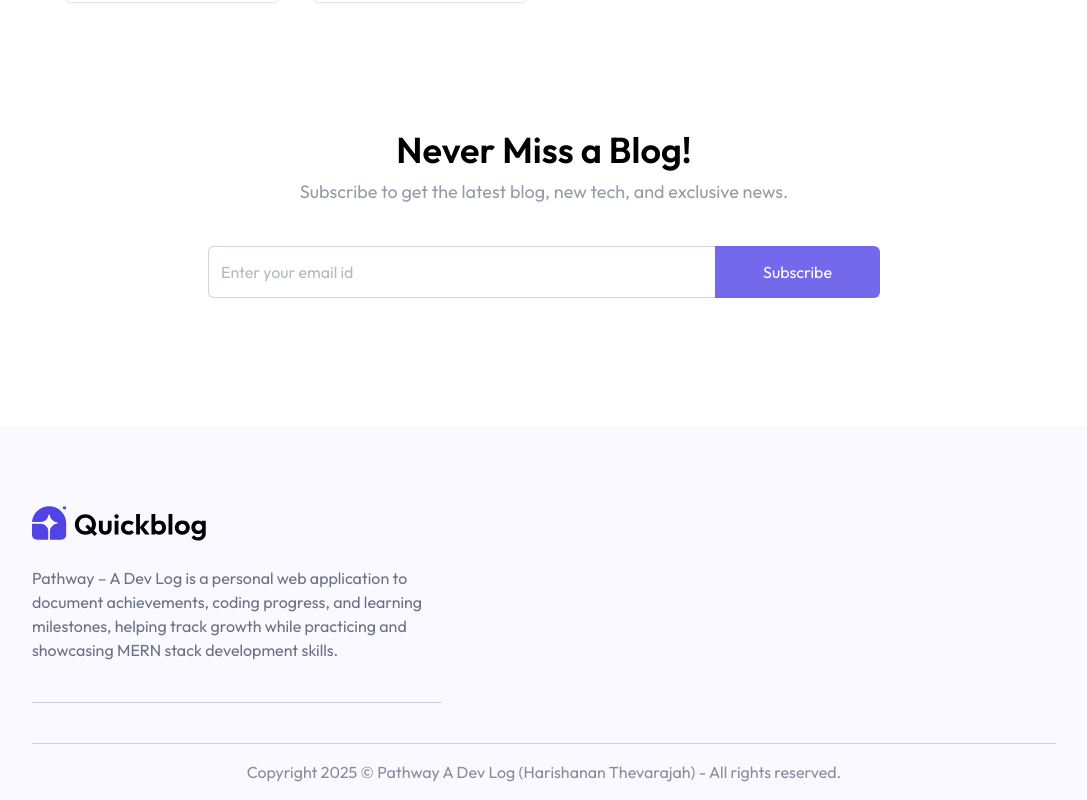
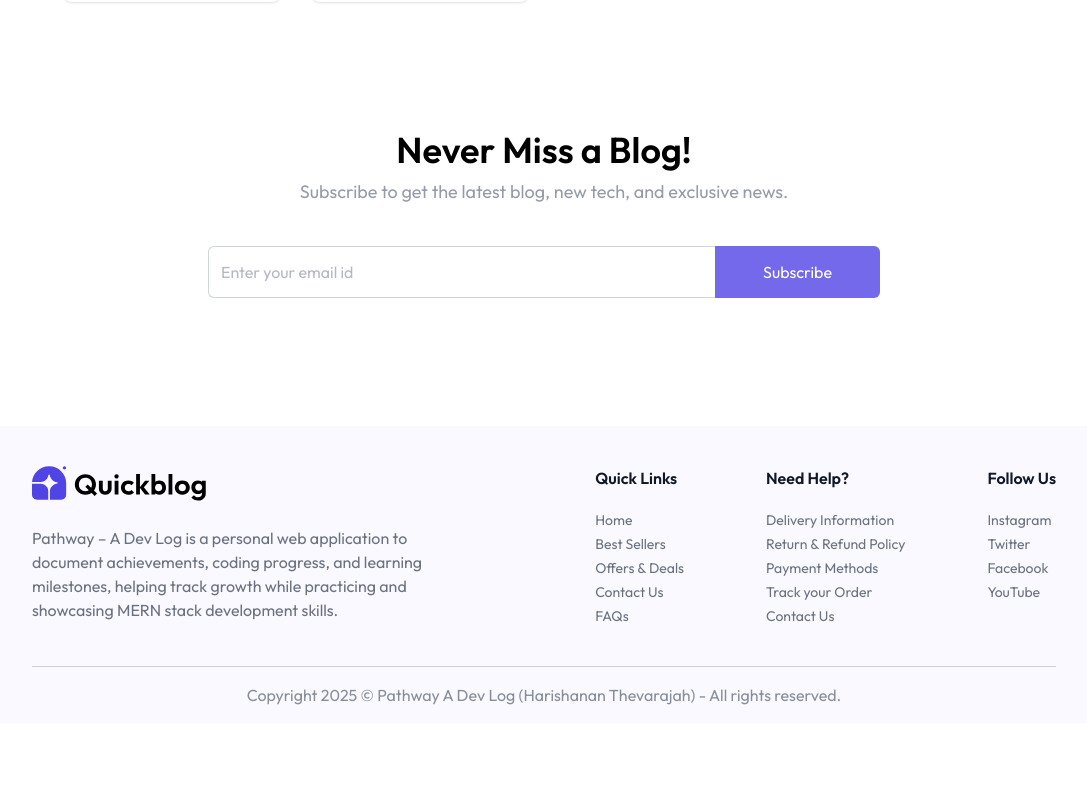
Before and after one commit to Harishanan/Blog-Website, a React (Vite) app in the folder client/: page / in a window 1280 px wide. Shown: the part 1697-2497 px from the top of the page, without its empty margins (96-1183 px from the left). After the commit the page ends 2420 px from the top, so only its background shows below. Built offline with nearby package versions, Linux system fonts and the light colour scheme.

Commit message:
Finished Home page

```diff
--- a/client/src/components/Footer.jsx
+++ b/client/src/components/Footer.jsx
@@ -1,30 +1,47 @@
-import React from 'react'
-import { assets } from '../assets/assets'
+import React from "react";
+import { assets, footer_data } from "../assets/assets";
 
 const Footer = () => {
   return (
-    <div className='px-6 md:px-16 lg:px-24 xl:px-32 bg-primary/3'>
-        <div className='flex flex-col md:flex-row items-start justify-between gap-10 py-10 border-b border-gray-500/30
-        text-gray-500'>
-            <div className='flex flex-col md:flex-row items-start justify-between gap-10 py-10 border-b
-            border-gray-500/30 text-gray-500'>
-
+    <div className="px-6 md:px-16 lg:px-24 xl:px-32 bg-primary/3">
+      <div className="flex flex-col md:flex-row items-start justify-between gap-10 py-10 border-b
+            border-gray-500/30 text-gray-500">
         <div>
-                    <img src={assets.logo} alt='logo' className='w-32 sm:w-44'/>
-                    <p className='max-w-[410px] mt-6'>Pathway – A Dev Log is a personal web application to document achievements,
-                        coding progress, and learning milestones, helping track growth while practicing and showcasing MERN stack development
+          <img src={assets.logo} alt="logo" className="w-32 sm:w-44" />
+          <p className="max-w-[410px] mt-6">
+            Pathway – A Dev Log is a personal web application to document
+            achievements, coding progress, and learning milestones, helping
+            track growth while practicing and showcasing MERN stack development
             skills.
           </p>
         </div>
 
+        <div className="flex flex-wrap justify-between w-full md:w-[45%] gap-5">
+          {footer_data.map((section, index) => (
+            <div key={index}>
+              <h3 className="font-semibold text-base text-gray-900 md:mb-5 mb-2">
+                {section.title}
+              </h3>
+              <ul className="text-sm space-y-1">
+                {section.links.map((link, i) => (
+                  <li key={i}>
+                    <a href="#" className="hover:underline transition">
+                      {link}
+                    </a>
+                  </li>
+                ))}
+              </ul>
+            </div>
+          ))}
         </div>
       </div>
 
-        <p className='py-4 text-center text-sm md:text-base text-gray-500/80'>
-            Copyright 2025 &copy; Pathway A Dev Log (Harishanan Thevarajah) - All rights reserved.
+      <p className="py-4 text-center text-sm md:text-base text-gray-500/80">
+        Copyright 2025 &copy; Pathway A Dev Log (Harishanan Thevarajah) - All
+        rights reserved.
       </p>
     </div>
-  )
-}
+  );
+};
 
-export default Footer
+export default Footer;
```
Lines whose indentation alone changed are shown as unchanged.
